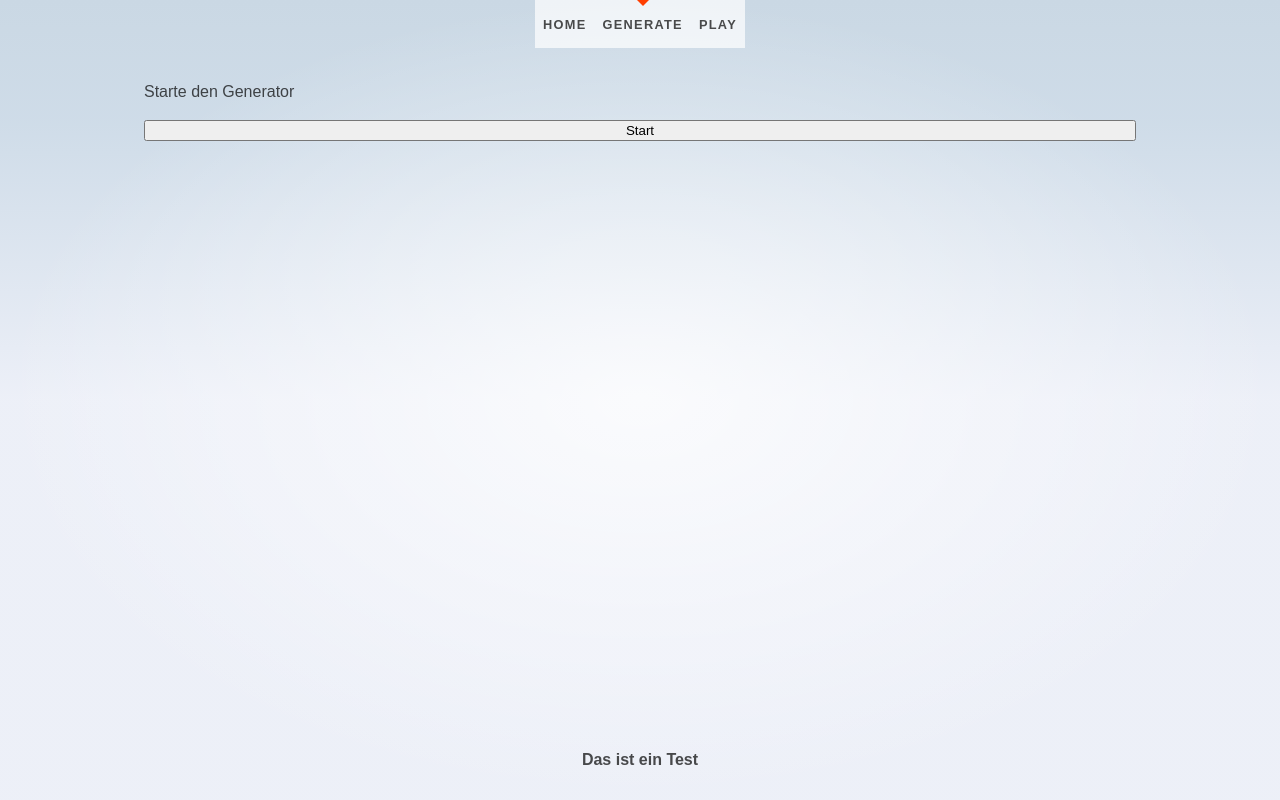
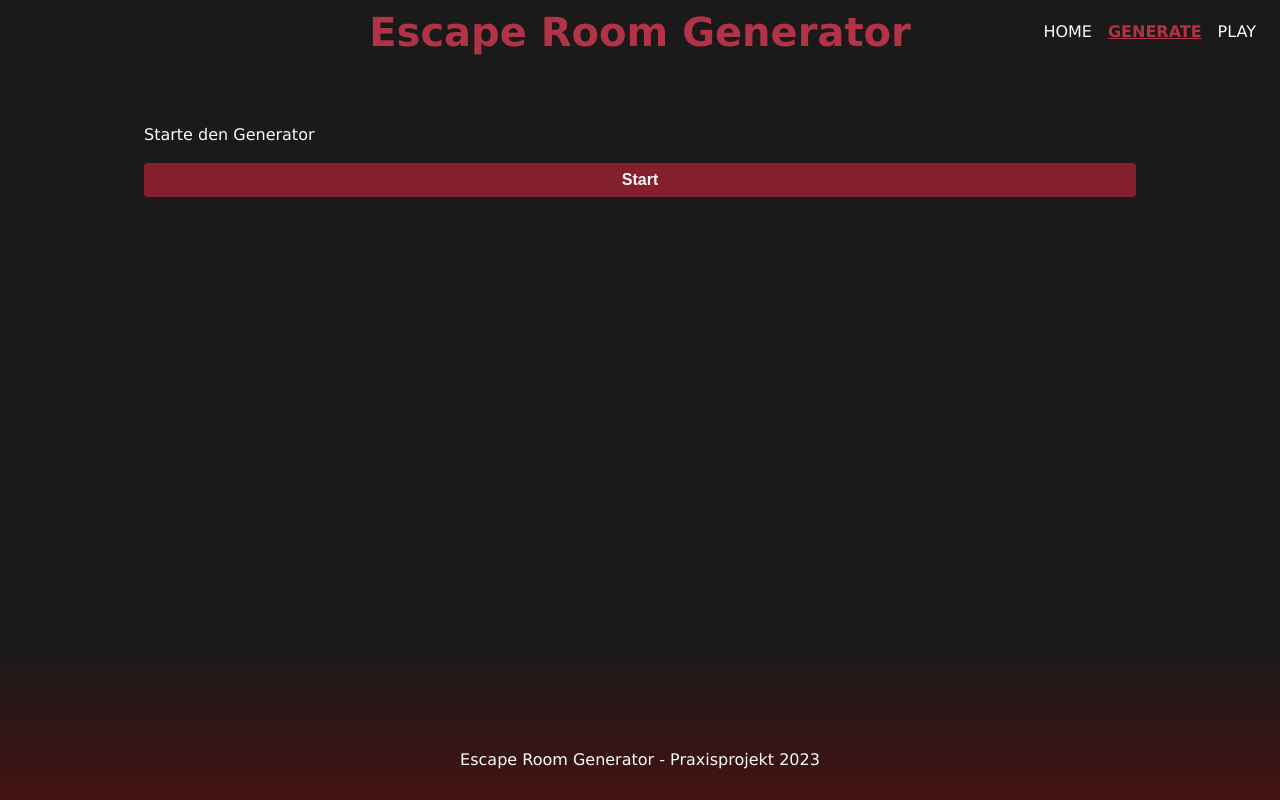
Before and after one commit to DerChrille/Praxisprojekt, a SvelteKit app: page /generator in a window 1280 px wide. Built offline with nearby package versions, Linux system fonts and the light colour scheme.

Commit message:
Add basic styling

```diff
--- a/src/routes/+layout.svelte
+++ b/src/routes/+layout.svelte
@@ -11,7 +11,7 @@
 	</main>
 
 	<footer>
-		<p><strong>Das ist ein Test</strong></p>
+		<p>Escape Room Generator - Praxisprojekt 2023</p>
 	</footer>
 </div>
 
--- a/src/routes/Header.svelte
+++ b/src/routes/Header.svelte
@@ -3,6 +3,8 @@
 </script>
 
 <header>
+	<div class="blocker" />
+	<h1>Escape Room Generator</h1>
 	<nav>
 		<ul>
 			<li aria-current={$page.url.pathname === '/' ? 'page' : undefined}>
@@ -19,15 +21,25 @@
 </header>
 
 <style>
+	.blocker,
+	nav {
+		flex: 1;
+	}
+
 	header {
-		display: center;
-		justify-content: space-between;
+		display: flex;
+		justify-content: center;
+		margin: 0.5em 1em;
+	}
+
+	h1 {
+		margin-top: 0;
+		margin-top: 0;
 	}
 
 	nav {
 		display: flex;
-		justify-content: center;
-		--background: rgba(255, 255, 255, 0.7);
+		justify-content: flex-end;
 	}
 
 	ul {
@@ -39,8 +51,6 @@
 		justify-content: center;
 		align-items: center;
 		list-style: none;
-		background: var(--background);
-		background-size: contain;
 	}
 
 	li {
@@ -48,16 +58,11 @@
 		height: 100%;
 	}
 
-	li[aria-current='page']::before {
-		--size: 6px;
-		content: '';
-		width: 0;
-		height: 0;
-		position: absolute;
-		top: 0;
-		left: calc(50% - var(--size));
-		border: var(--size) solid transparent;
-		border-top: var(--size) solid var(--color-theme-1);
+	li[aria-current='page'] a {
+		font-weight: 700;
+		text-decoration: underline;
+		color: var(--color-accent-brighter);
+		cursor: default;
 	}
 
 	nav a {
@@ -66,10 +71,7 @@
 		align-items: center;
 		padding: 0 0.5rem;
 		color: var(--color-text);
-		font-weight: 700;
-		font-size: 0.8rem;
 		text-transform: uppercase;
-		letter-spacing: 0.1em;
 		text-decoration: none;
 		transition: color 0.2s linear;
 	}
--- a/src/routes/generator/PromptCreator.svelte
+++ b/src/routes/generator/PromptCreator.svelte
@@ -3,13 +3,10 @@
 
 	const maxWordLength = 30;
 
-	let prompt1text = '';
-	let prompt2text = '';
-	let prompt3text = '';
 	const promptValues = ['', '', ''];
 	const promptsValid = [true, true, true];
 
-	function setPrompt(key, val) {
+	function setPrompt(key) {
 		promptsValid[key] = !promptValues[key].includes(' ');
 		if (promptsValid[key]) $prompts[key] = promptValues[key];
 	}
--- a/src/routes/style.css
+++ b/src/routes/style.css
@@ -1,57 +1,151 @@
 :root {
-	--font-body: Arial, -apple-system, BlinkMacSystemFont, 'Segoe UI', Roboto, Oxygen, Ubuntu,
-		Cantarell, 'Open Sans', 'Helvetica Neue', sans-serif;
-	--font-mono: 'Fira Mono', monospace;
-	--color-bg-0: rgb(202, 216, 228);
-	--color-bg-1: hsl(209, 36%, 86%);
-	--color-bg-2: hsl(224, 44%, 95%);
-	--color-theme-1: #ff3e00;
-	--color-theme-2: #4075a6;
-	--color-text: rgba(0, 0, 0, 0.7);
-	--column-width: 42rem;
-	--column-margin-top: 4rem;
+	--font-body: Corbel, "Lucida Grande", "Lucida Sans Unicode", "Lucida Sans", "DejaVu Sans", "Bitstream Vera Sans", "Liberation Sans", Verdana, "Verdana Ref", sans-serif;
+	--font-mono: monospace;
+
+	/* accents */
+	--color-accent-darker: #431212;
+	--color-accent: #841f2d;
+	--color-accent-brighter: #b23345;
+
+	/* generic */
+	--color-black: #101010;
+	--color-white: #fafafa;
+
+	/* text colors */
+	--color-heading: var(--color-accent-brighter);
+	--color-text: var(--color-white);
+	--color-text-muted: #bbbbbb;
+
+	/* background colors */
+	--color-bg: #1a1a1a;
+	--color-bg-accent: var(--color-accent);
+	--color-bg-hover: #2a2a2a;
+
+	/* border color */
+	--color-border: #343434;
+
+	/* feedback colors */
+	--color-success: #387a4f;
+	--color-warning: #d4a13b;
+	--color-error: #cc3333;
+
+	/* button colors */
+	--color-btn-primary: var(--color-accent-brighter);
+	--color-btn-hover: #d45a6f;
+
+	--body-width: 1000px;
+
 	font-family: var(--font-body);
 	color: var(--color-text);
 }
 
-body {
-	min-height: 100vh;
+/* border box fix via https://www.paulirish.com/2012/box-sizing-border-box-ftw/ */
+html {
+	box-sizing: border-box;
+  }
+  *, *:before, *:after {
+	box-sizing: inherit;
+  }
+
+
+html, body {
 	margin: 0;
-	background-attachment: fixed;
-	background-color: var(--color-bg-1);
-	background-size: 100vw 100vh;
-	background-image: radial-gradient(
-			50% 50% at 50% 50%,
-			rgba(255, 255, 255, 0.75) 0%,
-			rgba(255, 255, 255, 0) 100%
-		),
-		linear-gradient(180deg, var(--color-bg-0) 0%, var(--color-bg-1) 15%, var(--color-bg-2) 50%);
+	padding: 0;
 }
 
-h1,
-h2,
-p {
-	font-weight: 400;
+/* sticky footer via https://philipwalton.github.io/solved-by-flexbox/demos/sticky-footer/ */
+body {
+	display: flex;
+	min-height: 100vh;
+	flex-direction: column;
+    color: var(--color-text);
+    background-color: var(--color-bg);
+    font-size: 16px;
+    line-height: 1.5;
+    background: linear-gradient(180deg, var(--color-bg) 0%, var(--color-bg) 80%, var(--color-accent-darker) 100%);
+}
+
+main {
+	flex: 1;
+}
+
+h1 {
+    font-size: 2.5rem; /* 40px */
+    font-weight: 700;
+    line-height: 1.2;
+    color: var(--color-heading);
+}
+
+h2 {
+    font-size: 2rem; /* 32px */
+    font-weight: 700;
+    line-height: 1.3;
+    color: var(--color-heading);
+}
+
+h3 {
+    font-size: 1.75rem; /* 28px */
+    font-weight: 700;
+    line-height: 1.3;
+    color: var(--color-heading);
+}
+
+h4 {
+    font-size: 1.5rem; /* 24px */
+    font-weight: 700;
+    line-height: 1.3;
+    color: var(--color-heading);
+}
+
+h5 {
+    font-size: 1.25rem; /* 20px */
+    font-weight: 700;
+    line-height: 1.3;
+    color: var(--color-heading);
+}
+
+h6 {
+    font-size: 1rem; /* 16px */
+    font-weight: 700;
+    line-height: 1.3;
+    color: var(--color-heading);
 }
 
 p {
-	line-height: 1.5;
+    font-size: 1rem; /* 16px */
+    font-weight: 400;
+    line-height: 1.5;
+    color: var(--color-text);
 }
 
 a {
-	color: var(--color-theme-1);
-	text-decoration: none;
+    font-size: 1rem; /* 16px */
+    font-weight: 400;
+    color: var(--color-accent-brighter);
+    text-decoration: none;
 }
 
-a:hover {
-	text-decoration: underline;
+a:hover, a:focus {
+    color: var(--color-accent);
 }
 
-h1 {
-	font-size: 2rem;
-	text-align: center;
+button {
+    font-size: 1rem; /* 16px */
+    font-weight: 700;
+    color: var(--color-white);
+    background-color: var(--color-accent);
+    border: none;
+    padding: 0.5em 1em;
+    cursor: pointer;
+    transition: background-color 0.15s ease-in-out;
+	border-radius: 0.25em;
 }
 
-h2 {
-	font-size: 1rem;
+button:hover, button:focus {
+    background-color: var(--color-accent-brighter);
 }
+
+button[disabled] {
+	background-color: grey;
+	cursor: not-allowed;
+}
```
